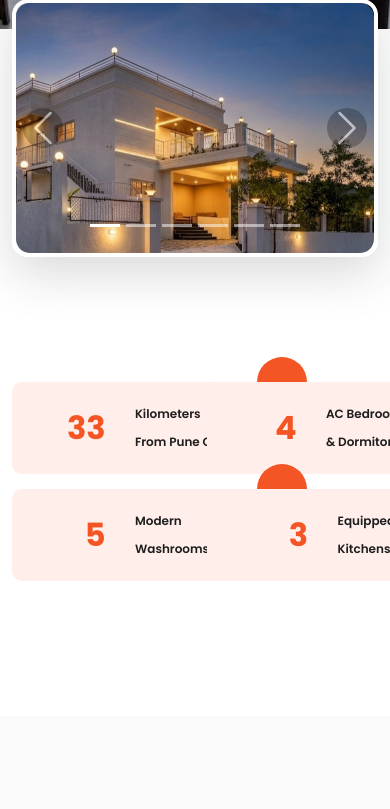
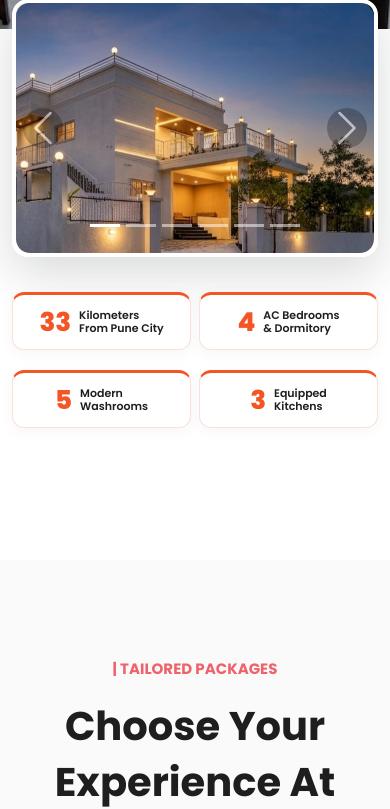
Before and after one commit to nikhilchandurkar/graceville, a Django app: page / in a window 390 px wide. Shown: the part 3053-3862 px from the top of the page. Run offline with Django 5.2, Linux system fonts and the light colour scheme; data comes from the database, SQL or seed files in the repository; some libraries are stand-ins or nearby versions.

Commit message:
Fix responsive UI: header alignment, counter card overflow, and mobile bottom bar spacing

```diff
--- a/static/assets/css/templatemo-villa-agency.css
+++ b/static/assets/css/templatemo-villa-agency.css
@@ -1016,16 +1025,24 @@ Fun Facts Style
 
 .fun-facts {
   text-align: center;
-  margin-top: 125px;
+  margin-top: 60px;
 }
 
 .fun-facts .counter {
-  background-color: #ffeee9;
+  background-color: #ffffff;
+  border: 1px solid rgba(243, 85, 37, 0.18);
+  border-top: 3.5px solid #f35525;
   position: relative;
-  border-radius: 10px;
-  width: 270px;
-  padding: 20px 0px;
-  display: inline-block;
+  border-radius: 12px;
+  width: 100%;
+  max-width: 100%;
+  padding: 18px 12px;
+  display: flex;
+  align-items: center;
+  justify-content: center;
+  gap: 12px;
+  box-shadow: 0 4px 15px rgba(0, 0, 0, 0.04);
+  box-sizing: border-box;
 }
 
 .fun-facts .counter h2,
@@ -1036,27 +1053,23 @@ Fun Facts Style
 
 .fun-facts .counter p {
   text-align: left;
-  font-size: 16px;
+  font-size: 13px;
   color: #1e1e1e;
   font-weight: 600;
-  line-height: 28px;
+  line-height: 1.3;
+  margin: 0;
 }
 
 .fun-facts .counter h2 {
-  margin-right: 25px;
-  font-size: 40px;
+  margin: 0;
+  font-size: 38px;
+  font-weight: 800;
   color: #f35525;
+  line-height: 1;
 }
 
 .fun-facts .counter:after {
-  position: absolute;
-  width: 50px;
-  height: 50px;
-  background-color: #f35525;
-  border-radius: 50%;
-  content: '';
-  right: -25px;
-  top: -25px;
+  display: none;
 }
 
 
--- a/templates/base.html
+++ b/templates/base.html
@@ -380,24 +421,95 @@
           margin-top: -30px !important;
         }
 
-        /* Fun facts on mobile */
-        .fun-facts .counter {
-          padding: 18px 10px !important;
-          margin-bottom: 15px !important;
-        }
-        .fun-facts .counter h2 {
-          font-size: 32px !important;
-        }
-        .fun-facts .counter p {
-          font-size: 12px !important;
-        }
-
         /* Contact & Map adjustments */
         .contact-content .item {
           margin-bottom: 15px !important;
         }
         #map iframe {
           height: 280px !important;
+        }
+      }
+
+      /* Logo scaling on extra-small mobile screens */
+      @media (max-width: 576px) {
+        .logo-mark {
+          width: 34px !important;
+          height: 34px !important;
+          font-size: 13px !important;
+          border-radius: 7px !important;
+          border-left-width: 3px !important;
+        }
+        .logo-title {
+          font-size: 16px !important;
+          letter-spacing: 1px !important;
+        }
+        .logo-subtitle {
+          font-size: 7.5px !important;
+          letter-spacing: 1px !important;
+        }
+      }
+
+      /* Fun Facts Section - Clean, Modern, Pixel-Perfect Responsiveness */
+      .fun-facts {
+        margin-top: 60px !important;
+      }
+      .fun-facts .counter {
+        width: 100% !important;
+        max-width: 100% !important;
+        background: #ffffff !important;
+        border: 1px solid rgba(243, 85, 37, 0.18) !important;
+        border-top: 3.5px solid #f35525 !important;
+        border-radius: 12px !important;
+        box-shadow: 0 4px 15px rgba(0, 0, 0, 0.04) !important;
+        padding: 18px 12px !important;
+        display: flex !important;
+        align-items: center !important;
+        justify-content: center !important;
+        gap: 12px !important;
+        position: relative !important;
+        overflow: hidden !important;
+        box-sizing: border-box !important;
+        margin-bottom: 20px !important;
+        transition: transform 0.25s ease, box-shadow 0.25s ease !important;
+      }
+      .fun-facts .counter:hover {
+        transform: translateY(-3px) !important;
+        box-shadow: 0 8px 20px rgba(243, 85, 37, 0.12) !important;
+      }
+      .fun-facts .counter:after {
+        display: none !important;
+      }
+      .fun-facts .counter h2 {
+        margin: 0 !important;
+        font-size: 38px !important;
+        font-weight: 800 !important;
+        color: #f35525 !important;
+        line-height: 1 !important;
+        flex-shrink: 0 !important;
+      }
+      .fun-facts .counter p {
+        margin: 0 !important;
+        font-size: 13px !important;
+        font-weight: 600 !important;
+        color: #1e1e1e !important;
+        line-height: 1.3 !important;
+        text-align: left !important;
+      }
+      @media (max-width: 576px) {
+        .fun-facts {
+          margin-top: 35px !important;
+        }
+        .fun-facts .counter {
+          padding: 14px 8px !important;
+          gap: 8px !important;
+          margin-bottom: 12px !important;
+        }
+        .fun-facts .counter h2 {
+          font-size: 26px !important;
+        }
+        .fun-facts .counter p {
+          font-size: 11px !important;
+          line-height: 1.2 !important;
         }
       }
 
--- a/templates/index.html
+++ b/templates/index.html
@@ -244,7 +244,7 @@
       <div class="row">
         <div class="col-lg-12">
           <div class="wrapper">
-            <div class="row">
+            <div class="row g-2 g-md-4">
               <div class="col-lg-3 col-6">
                 <div class="counter">
                   <h2 class="timer count-title count-number" data-to="33" data-speed="1000"></h2>
```
Also changed, not shown: other parts of static/assets/css/templatemo-villa-agency.css (+25 -14 lines), other parts of templates/base.html (+99 -13 lines).
